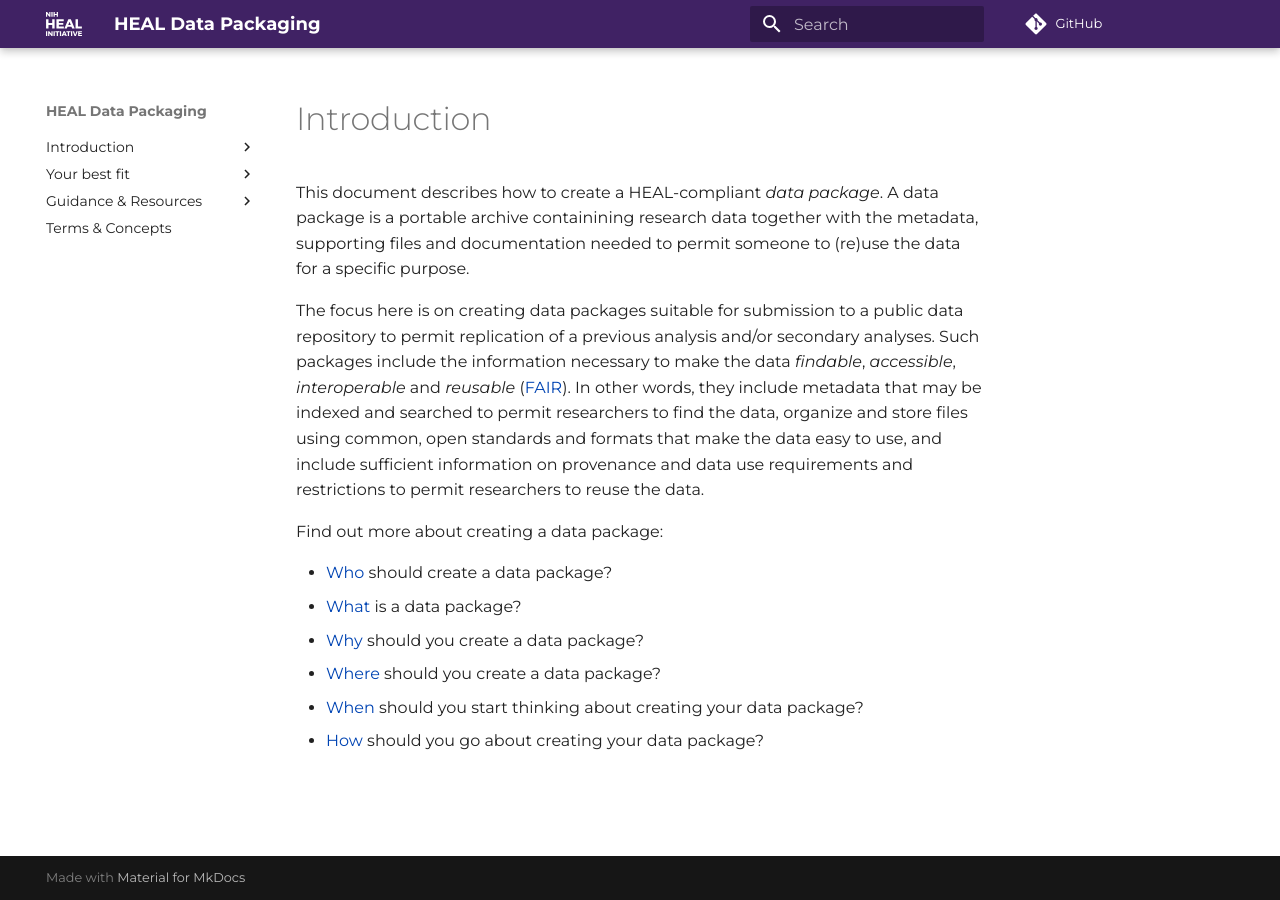
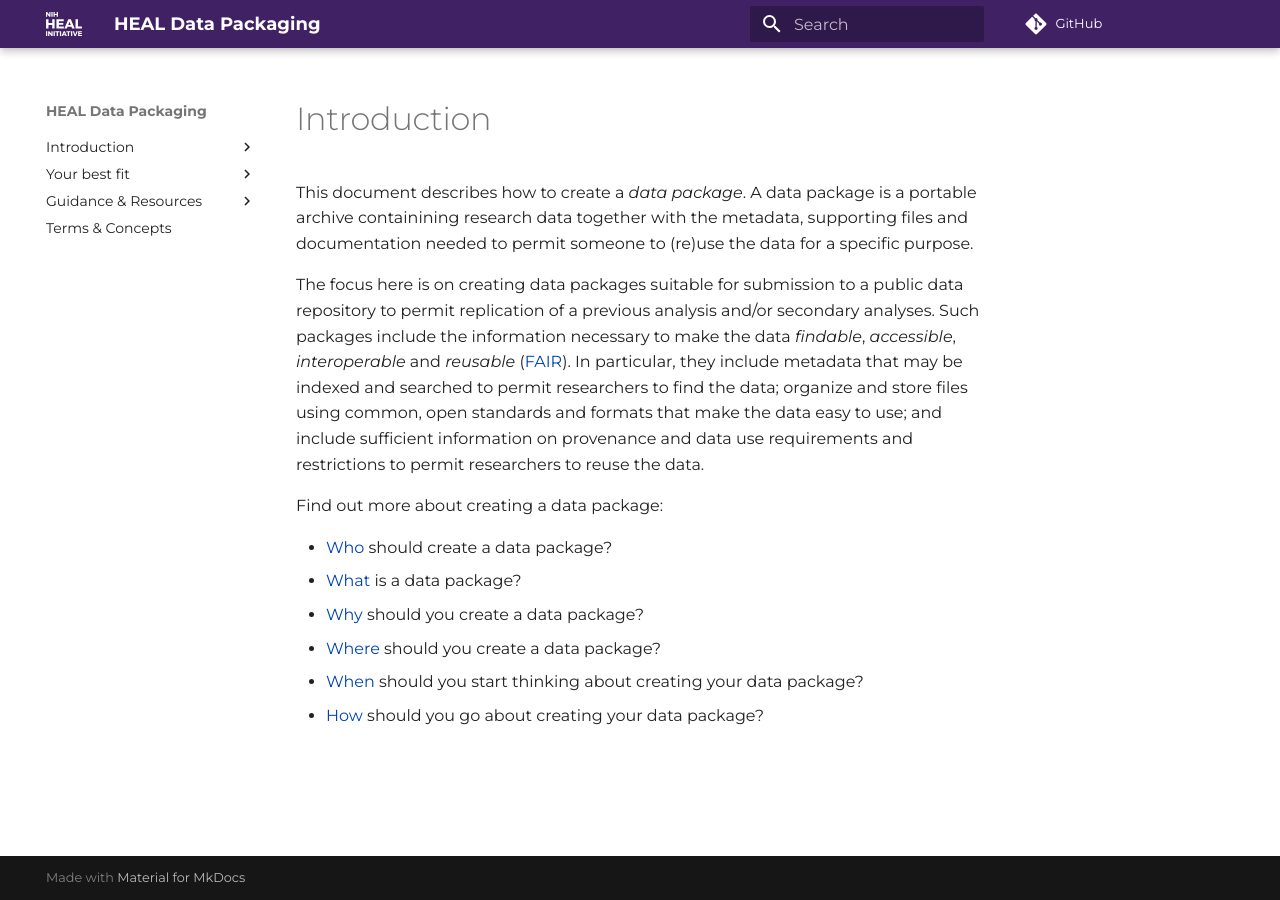
Before and after one commit to norc-heal/heal-data-pkg-guide, an MkDocs documentation site: the page built from docs/index.md, in a window 1280 px wide. Built offline with MkDocs 1.6.1 and Material for MkDocs 9.7.7, drawn with Linux system fonts in a browser that asks for light colours; comment, search, counter and statistics services are not loaded.

Commit message:
A few more tweaks to the Introduction

```diff
--- a/docs/index.md
+++ b/docs/index.md
@@ -1,18 +1,18 @@
 # Introduction
 
-This document describes how to create a HEAL-compliant *data package*. A data
-package is a portable archive containining research data together with the
-metadata, supporting files and documentation needed to permit someone to
-(re)use the data for a specific purpose.
+This document describes how to create a *data package*. A data package is a
+portable archive containining research data together with the metadata,
+supporting files and documentation needed to permit someone to (re)use the
+data for a specific purpose.
 
 The focus here is on creating data packages suitable for submission to a
 public data repository to permit replication of a previous analysis and/or
 secondary analyses. Such packages include the information necessary to make
 the data *findable*, *accessible*, *interoperable* and *reusable*
-([FAIR](https://www.go-fair.org/fair-principles/)). In other words, they
+([FAIR](https://www.go-fair.org/fair-principles/)). In particular, they
 include metadata that may be indexed and searched to permit researchers to
-find the data, organize and store files using common, open standards and
-formats that make the data easy to use, and include sufficient information on
+find the data; organize and store files using common, open standards and
+formats that make the data easy to use; and include sufficient information on
 provenance and data use requirements and restrictions to permit researchers to
 reuse the data.
 
```
